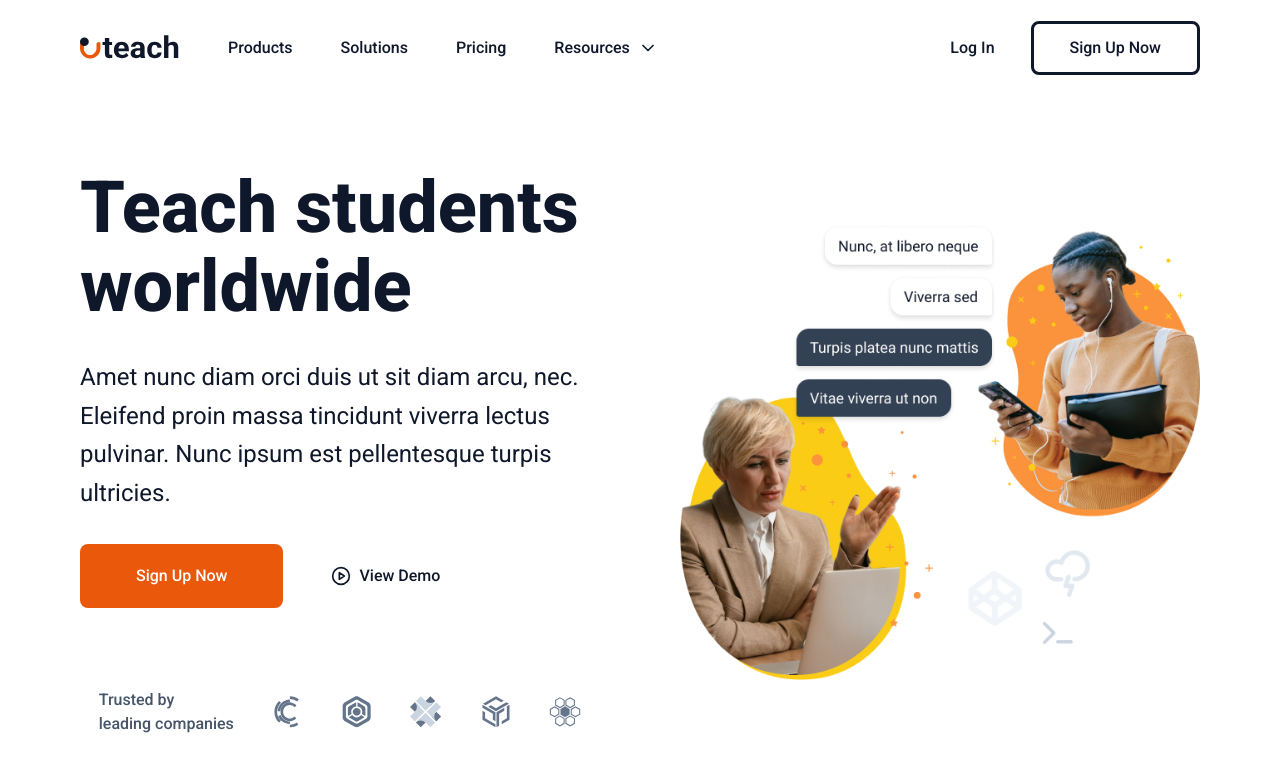
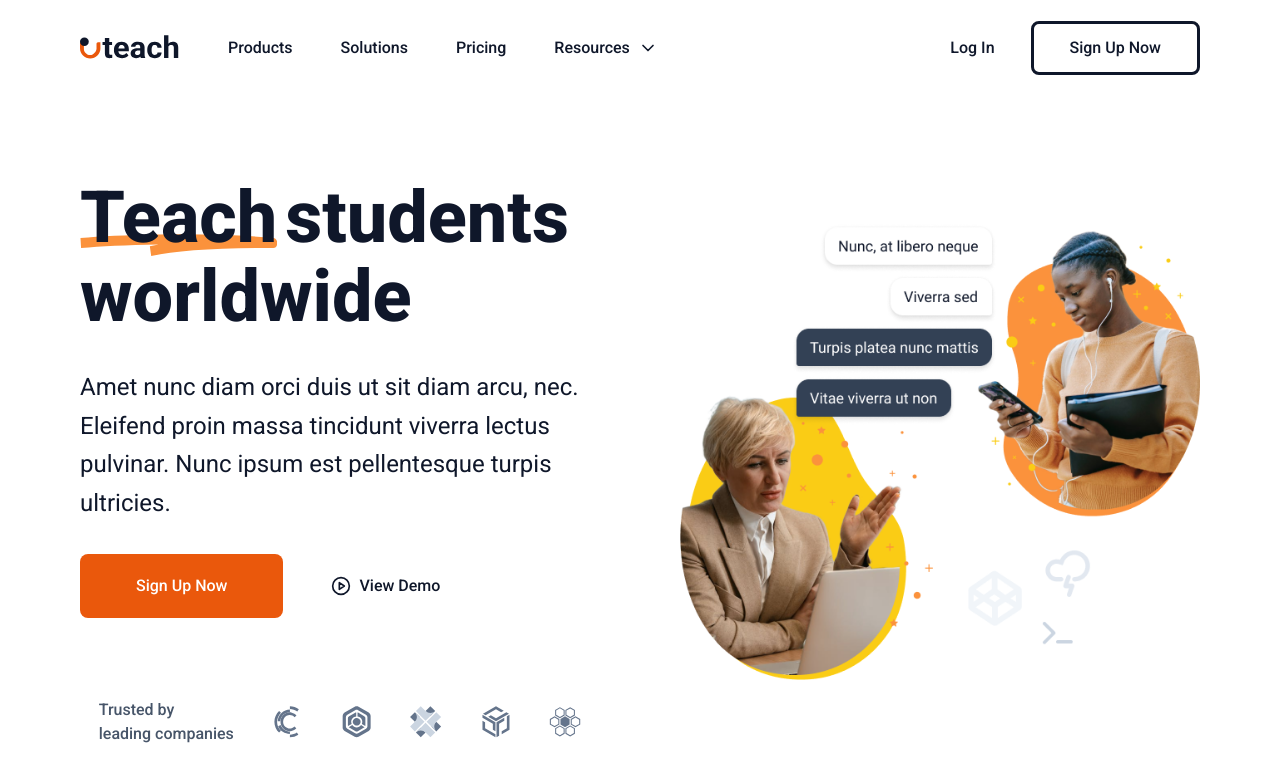
Before and after one commit to f3rnandorj/buzzvel-challenge, a Next.js app: page / in a window 1280 px wide. Shown: the top 782 px of the page. Built offline with nearby package versions, Linux system fonts and the light colour scheme.

Commit message:
Create HighlightedTitle component.

```diff
--- /dev/null
+++ b/src/components/HighlightedTitle/HighlightedTitle.tsx
@@ -0,0 +1,38 @@
+import { Text } from "@/components";
+
+export function HighlightedTitle({
+  text,
+  subtext,
+}: {
+  text: string;
+  subtext: string;
+}) {
+  return (
+    <div>
+      <div className="relative top-5 inline-block mr-2">
+        <svg
+          className="absolute bottom-0 left-0 w-full h-[23px] z-0"
+          viewBox="0 0 252 23"
+          fill="none"
+          preserveAspectRatio="none"
+          xmlns="http://www.w3.org/2000/svg"
+        >
+          <path
+            stroke="#FB923C"
+            strokeLinejoin="round"
+            strokeWidth={10}
+            d="M1 8.96c32.283-2.419 149.795-7.124 246 0-49.939 0-115.004.72-156.898 8.225"
+          />
+        </svg>
+
+        <Text as="span" className="relative z-10 " preset="header">
+          {text}
+        </Text>
+      </div>
+
+      <Text as="span" className="align-middle" preset="header">
+        {subtext}
+      </Text>
+    </div>
+  );
+}
--- a/src/components/Sections/HeroSection.tsx
+++ b/src/components/Sections/HeroSection.tsx
@@ -1,4 +1,4 @@
-import { Button, Icon, Text } from "@/components";
+import { Button, HighlightedTitle, Icon, Text } from "@/components";
 import { images } from "@/assets";
 import Image from "next/image";
 
@@ -6,9 +6,7 @@ export function HeroSection() {
   return (
     <section className="grid grid-cols-1 lg:grid-cols-2 gap-12 lg:gap-20 items-center h-[44.5rem] ">
       <div className="flex  flex-col order-1 lg:order-none gap-8">
-        <Text as="h1" preset="header">
-          Teach students worldwide
-        </Text>
+        <HighlightedTitle text="Teach" subtext="students worldwide" />
 
         <Text as="p">
           Amet nunc diam orci duis ut sit diam arcu, nec. <br />
--- a/src/components/index.ts
+++ b/src/components/index.ts
@@ -2,4 +2,6 @@ export * from "./Text/Text";
 export * from "./Header/Header";
 export * from "./Icon/Icon";
 export * from "./Button/Button";
+export * from "./HighlightedTitle/HighlightedTitle";
+
 export * from "./Sections";
```
